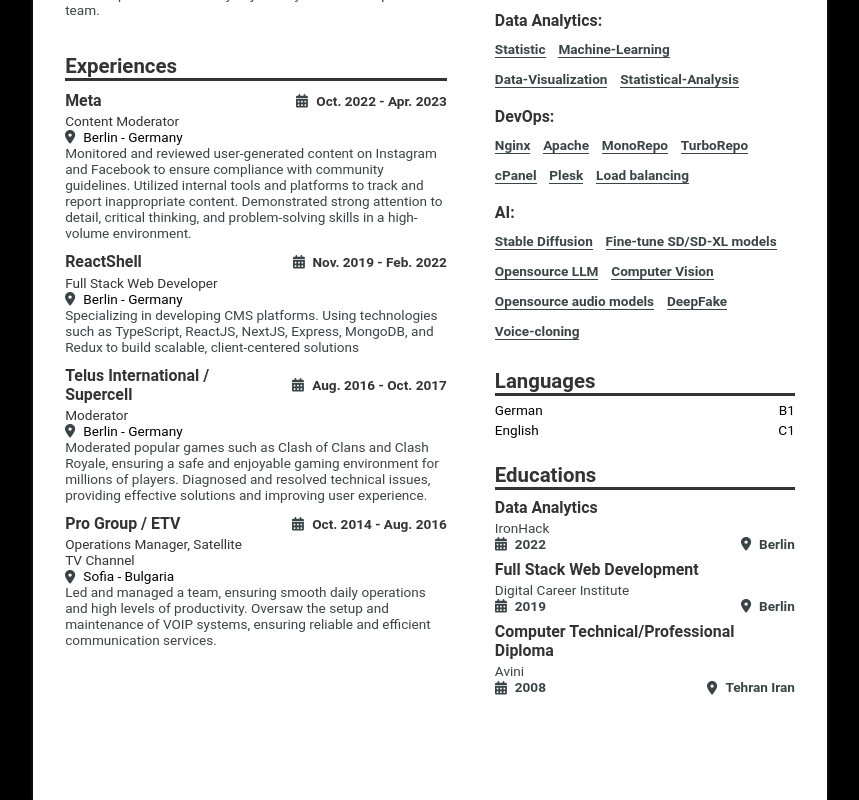
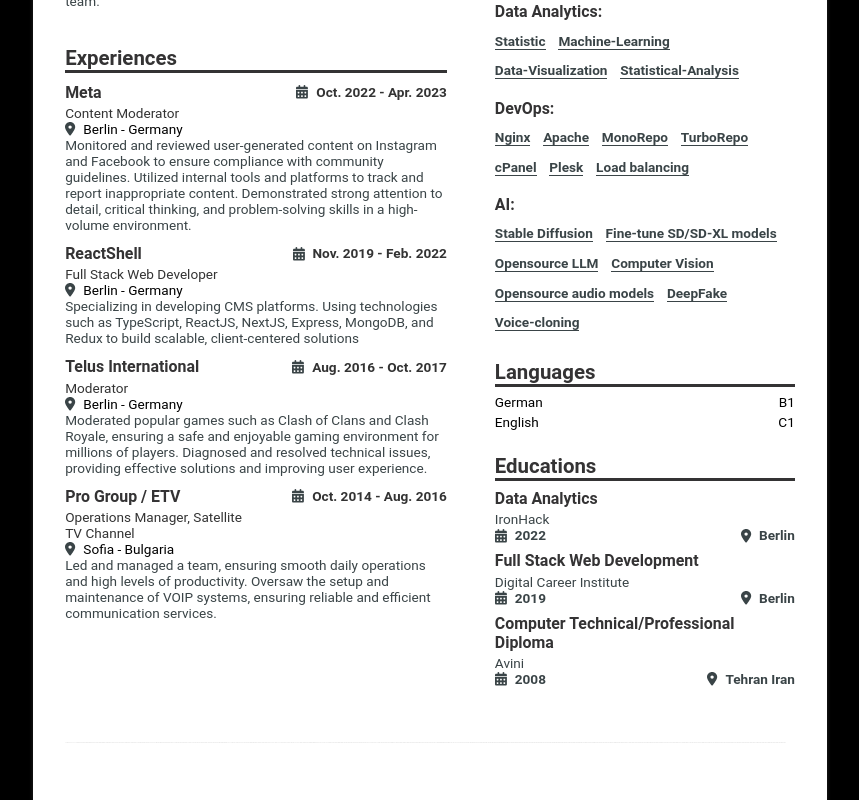
Before and after one commit to mlnima/resume, a React (Create React App) app: page / in a window 1280 px wide. Shown: the part 323-1123 px from the top of the page, without its empty margins (210-1069 px from the left). Built offline with nearby package versions, Linux system fonts and the light colour scheme.

Commit message:
update info and style

```diff
--- a/src/App.tsx
+++ b/src/App.tsx
@@ -4,7 +4,6 @@
 import deData from './asset/data/de.json';
 import Experiences from './components/Experiences';
 import Educations from './components/Educations';
-// import Sidebar from './components/Sidebar';
 import LanguageSelector from "./components/LanguageSelector";
 import Summary from "./components/Summary";
 import PrintButton from "./components/PrintButton";
@@ -12,6 +11,7 @@
 import {activeLangTypes} from "./tsTypes";
 import Info from "./components/Info";
 import Languages from "./components/Languages";
+import KeywordRenderer from "./components/KeywordRenderer";
 
 
 const AppContainer = styled.div`
@@ -25,7 +25,7 @@
   box-shadow: 0 1px 4px rgba(255, 255, 255, 0.15);
   display: grid;
   grid-template-columns: 1fr;
-  grid-template-areas: 'header' 'sidebar' 'mainContent';
+  grid-template-areas: 'header' 'sidebar' 'mainContent' 'keywords';
   //grid-row-gap: 1rem;
   grid-column-gap: 3rem;
   background-color: var(--web-mode-primary-background-color);
@@ -40,19 +40,23 @@
 
   @media (min-width: 768px) {
     grid-template-columns:  1fr 300px;
-    grid-template-areas:'header header' 'mainContent sidebar' 'mainContent sidebar';
+    grid-template-areas:'header header' 'mainContent sidebar' 'mainContent sidebar' 'keywords keywords';
     flex-direction: row;
     align-items: flex-start;
-    width: 210mm !important;
-    height: 297mm !important;
+    width: var(--paper-width) !important;
+    height: var(--paper-height) !important;
   }
 
   @media print {
     grid-template-columns: 1fr 300px ;
-    grid-template-areas: 'header header' 'mainContent sidebar' 'mainContent sidebar';
+    grid-template-areas: 'header header' 'mainContent sidebar' 'mainContent sidebar' 'keywords keywords';
     flex-direction: row;
-    width: 215.9mm !important;
-    height: 279.4mm !important;
+    width: var(--paper-width) !important;
+    height: var(--paper-height) !important;
+
+    body{
+      background-color: var(--web-mode-primary-background-color);
+    }
 
     #language-selector {
       display: none;
@@ -80,7 +84,6 @@
   height: 100%;
   display: flex;
   flex-direction: column;
-
   gap: .5rem;
 
   @media print {
@@ -132,7 +135,7 @@
                 <Languages activeLang={activeLang} languagesTitle={activeData.languagesTitle}/>
                 <Educations activeLang={activeLang}/>
             </SidebarContainer>
-
+            <KeywordRenderer/>
         </AppContainer>
     );
 };
--- a/src/asset/data/experiences.json
+++ b/src/asset/data/experiences.json
@@ -30,7 +30,7 @@
       "en": "Moderator",
       "de": "Moderator"
     },
-    "companyName": "Telus International / Supercell",
+    "companyName": "Telus International",
     "location": "Berlin - Germany",
     "duration": "Aug. 2016 - Oct. 2017",
     "description": {
--- /dev/null
+++ b/src/asset/data/keywords.json
@@ -0,0 +1,337 @@
+[
+  "JavaScript",
+  "TypeScript",
+  "ReactJS",
+  "Redux",
+  "NextJS",
+  "NodeJS",
+  "HTML5",
+  "CSS",
+  "Sass",
+  "Git",
+  "Nginx",
+  "Full Stack Web Development",
+  "Frontend Development",
+  "Backend Development",
+  "Responsive Web Design",
+  "Web Application Development",
+  "API Development",
+  "RESTful APIs",
+  "MVC Architecture",
+  "SPA (Single Page Application)",
+  "Progressive Web Apps (PWAs)",
+  "Cross-browser Compatibility",
+  "User Experience (UX)",
+  "User Interface (UI) Design",
+  "Version Control",
+  "Agile Development",
+  "Scrum Methodology",
+  "Test-driven Development (TDD)",
+  "Continuous Integration/Continuous Deployment (CI/CD)",
+  "Performance Optimization",
+  "Machine Learning",
+  "Python",
+  "Data Analysis",
+  "Data Visualization",
+  "Natural Language Processing (NLP)",
+  "Deep Learning",
+  "Neural Networks",
+  "TensorFlow",
+  "PyTorch",
+  "Scikit-learn",
+  "Pandas",
+  "NumPy",
+  "Matplotlib",
+  "Statistical Analysis",
+  "Predictive Modeling",
+  "Supervised Learning",
+  "Unsupervised Learning",
+  "Reinforcement Learning",
+  "Computer Vision",
+  "Big Data",
+  "SQL",
+  "MongoDB",
+  "Data Mining",
+  "Feature Engineering",
+  "Model Deployment",
+  "Cloud Computing",
+  "AWS (Amazon Web Services)",
+  "Azure",
+  "Google Cloud Platform (GCP)",
+  "Docker",
+  "Kubernetes",
+  "Jupyter Notebooks",
+  "Decision Trees",
+  "Random Forests",
+  "Support Vector Machines (SVM)",
+  "Clustering Algorithms",
+  "Time Series Analysis",
+  "Recommender Systems",
+  "A/B Testing",
+  "Experiment Design",
+  "Data Cleaning",
+  "Data Wrangling",
+  "Dimensionality Reduction",
+  "Gradient Boosting",
+  "Regularization",
+  "Vue.js",
+  "AngularJS",
+  "D3.js",
+  "GraphQL",
+  "Webpack",
+  "Babel",
+  "Express.js",
+  "MongoDB",
+  "PostgreSQL",
+  "SQLite",
+  "Firebase",
+  "GraphQL",
+  "Django",
+  "Flask",
+  "REST API",
+  "Microservices",
+  "Serverless Architecture",
+  "Responsive Design",
+  "Web Accessibility",
+  "Progressive Enhancement",
+  "Content Management Systems (CMS)",
+  "E-commerce Platforms",
+  "User Authentication",
+  "OAuth",
+  "JSON Web Tokens (JWT)",
+  "OAuth",
+  "OAuth2",
+  "OAuth2.0",
+  "JSON Web Tokens (JWT)",
+  "OAuth",
+  "OAuth2",
+  "OAuth2.0",
+  "GraphQL",
+  "Apollo Client",
+  "Redux Saga",
+  "MobX",
+  "Material-UI",
+  "Bootstrap",
+  "Tailwind CSS",
+  "Ant Design",
+  "Styled Components",
+  "Jest",
+  "Mocha",
+  "Chai",
+  "Enzyme",
+  "Cypress",
+  "Continuous Integration (CI)",
+  "Continuous Deployment (CD)",
+  "Static Site Generators",
+  "Progressive Web Apps (PWAs)",
+  "Native Mobile App Development",
+  "React Native",
+  "Flutter",
+  "Ionic",
+  "Swift",
+  "Kotlin",
+  "Java",
+  "Objective-C",
+  "Android",
+  "iOS",
+  "ARKit",
+  "CoreML",
+  "UIKit",
+  "App Store Submission",
+  "Google Play Store Submission",
+  "Mobile UI/UX Design",
+  "Accessibility Guidelines",
+  "Internationalization (i18n)",
+  "Localization (l10n)",
+  "Unit Testing",
+  "Integration Testing",
+  "End-to-End Testing (E2E)",
+  "Performance Testing",
+  "Security Testing",
+  "Code Reviews",
+  "Git Flow",
+  "Feature Branching",
+  "Semantic Versioning",
+  "Semantic HTML",
+  "CSS Grid",
+  "CSS Flexbox",
+  "CSS Transitions",
+  "CSS Animations",
+  "CSS Preprocessors",
+  "CSS-in-JS",
+  "Responsive Typography",
+  "SEO Optimization",
+  "Google Analytics",
+  "Google Tag Manager",
+  "User Behavior Analysis",
+  "Conversion Rate Optimization (CRO)",
+  "Heatmaps",
+  "A/B Testing",
+  "Multivariate Testing",
+  "Content Personalization",
+  "Search Engine Marketing (SEM)",
+  "Social Media Marketing (SMM)",
+  "Email Marketing",
+  "Content Marketing",
+  "Influencer Marketing",
+  "Affiliate Marketing",
+  "Marketing Automation",
+  "Google Ads",
+  "Facebook Ads",
+  "LinkedIn Ads",
+  "Twitter Ads",
+  "Instagram Ads",
+  "Pinterest Ads",
+  "YouTube Ads",
+  "Snapchat Ads",
+  "TikTok Ads",
+  "Programmatic Advertising",
+  "Display Advertising",
+  "Native Advertising",
+  "Video Advertising",
+  "Search Engine Optimization (SEO)",
+  "On-Page SEO",
+  "Off-Page SEO",
+  "Technical SEO",
+  "Local SEO",
+  "E-commerce SEO",
+  "SEO Audits",
+  "SEO Reporting",
+  "Schema Markup",
+  "Structured Data",
+  "Keyword Research",
+  "Competitor Analysis",
+  "Link Building",
+  "Backlink Analysis",
+  "Content Strategy",
+  "Content Creation",
+  "Content Optimization",
+  "Content Distribution",
+  "Content Syndication",
+  "Content Curation",
+  "Blog Management",
+  "Copywriting",
+  "Copy Editing",
+  "Proofreading",
+  "Brand Strategy",
+  "Brand Identity",
+  "Brand Positioning",
+  "Brand Messaging",
+  "Brand Guidelines",
+  "Brand Awareness",
+  "Brand Loyalty",
+  "Brand Equity",
+  "Brand Advocacy",
+  "Brand Reputation Management",
+  "Brand Crisis Management",
+  "Brand Licensing",
+  "Brand Partnerships",
+  "Brand Ambassadorship",
+  "Corporate Branding",
+  "Personal Branding",
+  "Visual Branding",
+  "Verbal Branding",
+  "Experiential Branding",
+  "Emotional Branding",
+  "Cultural Branding",
+  "Employer Branding",
+  "Customer Branding",
+  "Product Branding",
+  "Service Branding",
+  "Retail Branding",
+  "Hospitality Branding",
+  "Food and Beverage Branding",
+  "Fashion Branding",
+  "Beauty Branding",
+  "Automotive Branding",
+  "Technology Branding",
+  "Healthcare Branding",
+  "Financial Branding",
+  "Real Estate Branding",
+  "Education Branding",
+  "Nonprofit Branding",
+  "Cause Marketing",
+  "Sustainability Marketing",
+  "Green Marketing",
+  "Ethical Marketing",
+  "Corporate Social Responsibility (CSR)",
+  "Social Entrepreneurship",
+  "Environmental Conservation",
+  "Humanitarian Aid",
+  "Community Development",
+  "Social Justice",
+  "Diversity, Equity, and Inclusion (DEI)",
+  "Accessibility",
+  "Disability Rights",
+  "Gender Equality",
+  "Racial Equality",
+  "LGBTQ+ Rights",
+  "Women's Rights",
+  "Youth Empowerment",
+  "Elderly Care",
+  "Mental Health Awareness",
+  "Suicide Prevention",
+  "Substance Abuse Prevention",
+  "Domestic Violence Prevention",
+  "Child Protection",
+  "Animal Welfare",
+  "Environmental Sustainability",
+  "Climate Change Mitigation",
+  "Renewable Energy",
+  "Circular Economy",
+  "Waste Reduction",
+  "Water Conservation",
+  "Biodiversity Preservation",
+  "Ocean Conservation",
+  "Land Conservation",
+  "Forest Conservation",
+  "Urban Planning",
+  "Transportation Planning",
+  "Sustainable Agriculture",
+  "Permaculture",
+  "Agroforestry",
+  "Green Building",
+  "Energy Efficiency",
+  "Sustainable Fashion",
+  "Fair Trade",
+  "Ethical Fashion",
+  "Slow Fashion",
+  "Organic Farming",
+  "Urban Gardening",
+  "Community Gardens",
+  "Food Security",
+  "Nutrition Education",
+  "Food Sovereignty",
+  "Food Justice",
+  "Food Waste Reduction",
+  "Zero Hunger",
+  "Clean Water Access",
+  "Sanitation",
+  "Hygiene Education",
+  "Healthcare Access",
+  "Primary Healthcare",
+  "Preventive Healthcare",
+  "Maternal and Child Health",
+  "Family Planning",
+  "Reproductive Health",
+  "HIV/AIDS Prevention",
+  "Sexual Health Education",
+  "Malaria Prevention",
+  "Tuberculosis Prevention",
+  "Vaccination Campaigns",
+  "Health Education",
+  "Community Health Workers",
+  "Mental Health Services",
+  "Telemedicine",
+  "Digital Health Solutions",
+  "Medical Research",
+  "Health Policy Advocacy",
+  "Universal Health Coverage",
+  "Affordable Medicines",
+  "Health Equity",
+  "Social Determinants of Health",
+  "Global Health Diplomacy",
+  "Humanitarian Aid",
+  "Disaster Response",
+  "Emergency Medicine"
+]
--- /dev/null
+++ b/src/components/KeywordRenderer.tsx
@@ -0,0 +1,31 @@
+import {FC} from "react";
+import styled from "styled-components";
+import keywords from '../asset/data/keywords.json';
+
+
+const Style = styled.div`
+  grid-area: keywords;
+  width: 100%;
+  display: flex;
+  flex-wrap: wrap;
+
+  p {
+    font-size: 0.015rem;
+    margin: 0.05rem   0.01rem;
+   // color: var(--web-mode-primary-background-color);
+  }
+`;
+
+interface PropTypes {
+}
+
+const KeywordRenderer: FC<PropTypes> = () => {
+    return (
+        <Style>
+            {keywords.map(keyword => {
+                return <p>{keyword}</p>
+            })}
+        </Style>
+    )
+};
+export default KeywordRenderer;
--- a/src/index.css
+++ b/src/index.css
@@ -7,6 +7,9 @@
     --web-mode-tertiary-background-color: #EEE0CA;
     --primary-font-size:1rem;
     --secondary-font-size:1rem;
+
+    --paper-width: 210mm ;
+    --paper-height: 297mm;
 }
 
 body {
```
